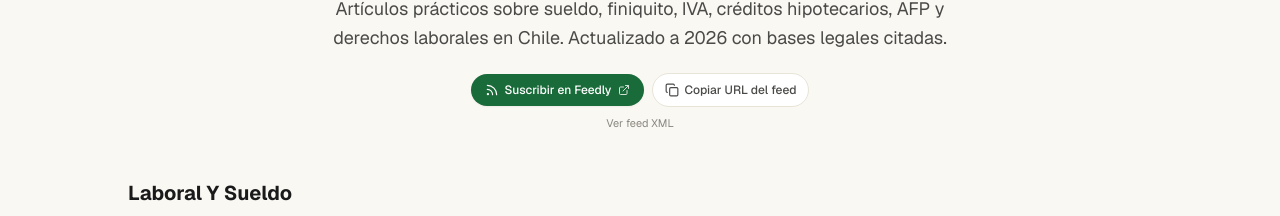
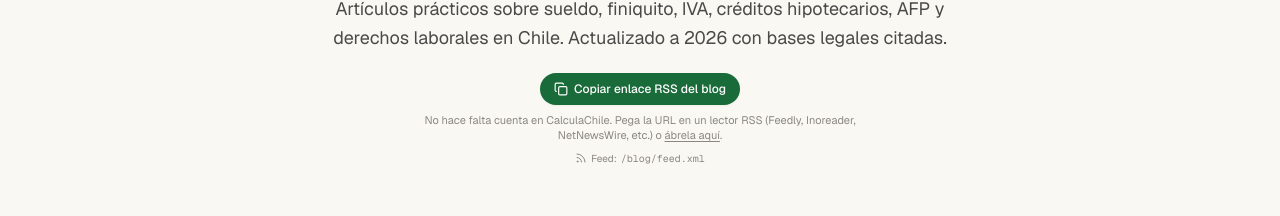
Before and after one commit to falopass/calculadorachile, a Next.js app: page /blog in a window 1280 px wide. Shown: the part 295-511 px from the top of the page. Built offline with nearby package versions, Linux system fonts and the light colour scheme; no server answers.

Commit message:
fix(blog): RSS CTA without requiring Feedly (copy feed URL)

```diff
--- a/src/components/blog/RssSubscribeButton.tsx
+++ b/src/components/blog/RssSubscribeButton.tsx
@@ -1,86 +1,75 @@
 'use client';
 
 import { useCallback, useState } from 'react';
-import { Check, Copy, ExternalLink, Rss } from 'lucide-react';
+import { Check, Copy, Rss } from 'lucide-react';
 
 const FEED_PATH = '/blog/feed.xml';
 
 /**
- * CTA de suscripción RSS usable por humanos.
+ * CTA del feed RSS del blog.
  *
- * El enlace plano a `feed.xml` “funciona” técnicamente, pero en el
- * navegador solo muestra XML y parece roto. Aquí ofrecemos:
- * 1) Abrir el feed en Feedly (flujo de suscripción real)
- * 2) Copiar la URL del feed (otros lectores)
- * 3) Ver el XML (power users)
+ * Importante: CalculaChile no usa ni necesita cuenta Feedly.
+ * El sitio solo publica un archivo XML público (`/blog/feed.xml`).
+ * La persona se “suscribe” en su propio lector (o copiando la URL).
+ *
+ * UX:
+ * 1) Copiar URL del feed (acción principal, sin servicios de terceros)
+ * 2) Enlace al XML por si quieren verlo o pegarlo en un lector
  */
 export default function RssSubscribeButton() {
   const [copied, setCopied] = useState(false);
 
-  const feedAbsoluteUrl =
+  const absoluteFeedUrl = () =>
     typeof window !== 'undefined'
       ? `${window.location.origin}${FEED_PATH}`
-      : FEED_PATH;
-
-  const feedlyUrl = `https://feedly.com/i/subscription/feed/${encodeURIComponent(
-    typeof window !== 'undefined'
-      ? `${window.location.origin}${FEED_PATH}`
-      : `https://calculadorachile.cl${FEED_PATH}`,
-  )}`;
+      : `https://calculadorachile.cl${FEED_PATH}`;
 
   const copyFeedUrl = useCallback(async () => {
+    const url = absoluteFeedUrl();
     try {
-      const url =
-        typeof window !== 'undefined'
-          ? `${window.location.origin}${FEED_PATH}`
-          : FEED_PATH;
       await navigator.clipboard.writeText(url);
       setCopied(true);
       window.setTimeout(() => setCopied(false), 2000);
     } catch {
-      // Fallback: seleccionar no es trivial; al menos abrir el feed.
+      // Si el navegador bloquea clipboard, al menos abrir el feed.
       window.open(FEED_PATH, '_blank', 'noopener,noreferrer');
     }
   }, []);
 
   return (
-    <div className="mt-5 flex flex-col items-center gap-2">
-      <div className="flex flex-wrap items-center justify-center gap-2">
-        <a
-          href={feedlyUrl}
-          target="_blank"
-          rel="noopener noreferrer"
-          className="inline-flex items-center gap-1.5 text-xs font-medium text-white bg-[var(--color-primary-600)] hover:bg-[var(--color-primary-700)] transition-colors px-3.5 py-2 rounded-full shadow-sm focus:outline-none focus-visible:ring-2 focus-visible:ring-[var(--color-primary-500)] focus-visible:ring-offset-2"
-        >
-          <Rss className="w-3.5 h-3.5" aria-hidden />
-          Suscribir en Feedly
-          <ExternalLink className="w-3 h-3 opacity-80" aria-hidden />
-        </a>
+    <div className="mt-5 flex flex-col items-center gap-2 max-w-md mx-auto">
       <button
         type="button"
         onClick={copyFeedUrl}
-          className="inline-flex items-center gap-1.5 text-xs font-medium text-[var(--foreground-secondary)] hover:text-[var(--color-accent-600)] transition-colors px-3 py-2 rounded-full border border-[var(--border)] hover:border-[var(--color-accent-500)]/40 bg-[var(--surface)] focus:outline-none focus-visible:ring-2 focus-visible:ring-[var(--color-primary-500)]"
+        className="inline-flex items-center gap-1.5 text-xs font-medium text-white bg-[var(--color-primary-600)] hover:bg-[var(--color-primary-700)] transition-colors px-3.5 py-2 rounded-full shadow-sm focus:outline-none focus-visible:ring-2 focus-visible:ring-[var(--color-primary-500)] focus-visible:ring-offset-2"
       >
         {copied ? (
           <>
-              <Check className="w-3.5 h-3.5 text-emerald-600" aria-hidden />
-              URL copiada
+            <Check className="w-3.5 h-3.5" aria-hidden />
+            URL del feed copiada
           </>
         ) : (
           <>
             <Copy className="w-3.5 h-3.5" aria-hidden />
-              Copiar URL del feed
+            Copiar enlace RSS del blog
           </>
         )}
       </button>
-      </div>
+      <p className="text-[11px] leading-snug text-center text-[var(--foreground-muted)] px-2">
+        No hace falta cuenta en CalculaChile. Pega la URL en un lector RSS
+        (Feedly, Inoreader, NetNewsWire, etc.) o{' '}
         <a
           href={FEED_PATH}
-        className="text-[11px] text-[var(--foreground-muted)] hover:text-[var(--color-accent-600)] underline-offset-2 hover:underline"
-        title={feedAbsoluteUrl}
+          className="underline underline-offset-2 hover:text-[var(--color-accent-600)]"
         >
-        Ver feed XML
+          ábrela aquí
         </a>
+        .
+      </p>
+      <span className="inline-flex items-center gap-1 text-[10px] text-[var(--foreground-muted)]">
+        <Rss className="w-3 h-3" aria-hidden />
+        Feed: <code className="font-mono text-[10px]">{FEED_PATH}</code>
+      </span>
     </div>
   );
 }
```
Lines whose indentation alone changed are shown as unchanged.
